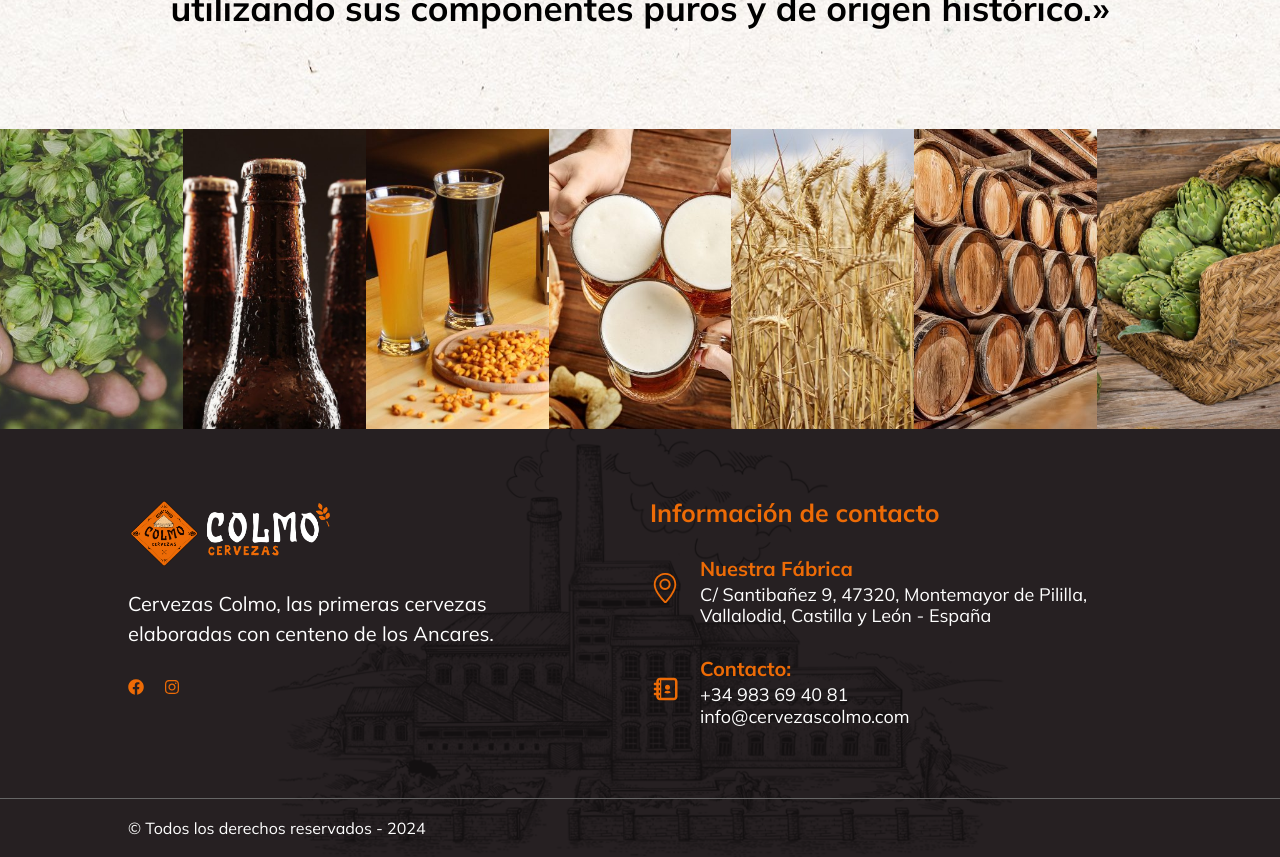
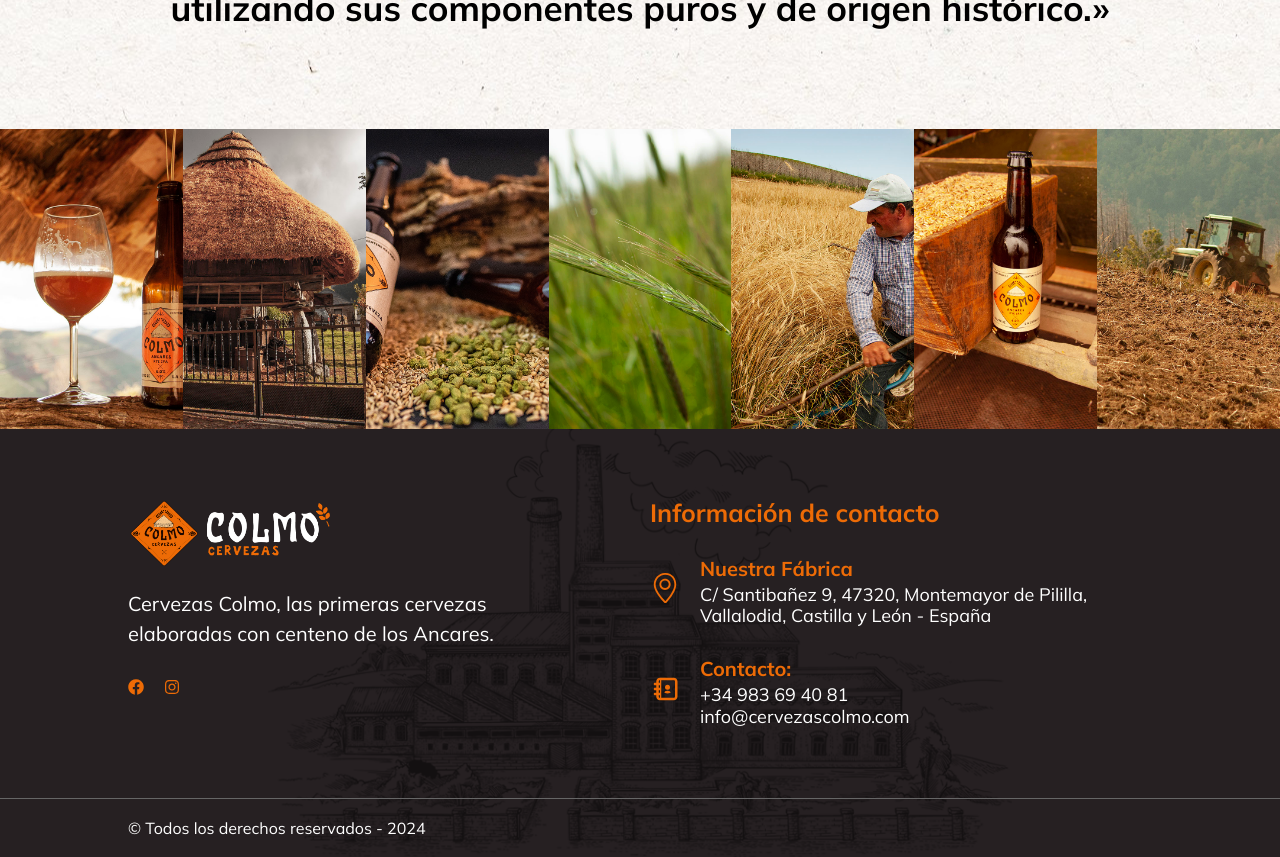
Before and after one commit to cristinaglezcoco/Front-Cervezas-Group, a React (Vite) app: page / in a window 1280 px wide. Shown: the part 4160-5017 px from the top of the page. Built offline with nearby package versions, Linux system fonts and the light colour scheme; no server answers; a web font is replaced by a local one.

Commit message:
iconos correctos en quienes somos y se eliminaron las flechas

```diff
--- a/src/components/shared/NavBarHeader.jsx
+++ b/src/components/shared/NavBarHeader.jsx
@@ -40,7 +40,7 @@
                 </Link>
               </li>
               <li>
-                <Link to={"/products-gallery"}>
+                <Link to={"/gallery"}>
                   <span>Galeria</span>
                 </Link>
               </li>
@@ -127,7 +127,7 @@
           </Link>
         </li>
         <li>
-          <Link to="/products-gallery">
+          <Link to="/gallery">
             <span>Galeria</span>
             <FaAngleRight />
           </Link>
--- a/src/pages/About/index.jsx
+++ b/src/pages/About/index.jsx
@@ -3,14 +3,14 @@
 import VideoSection from "../Home/VideoSection";
 import ProductProcessItem from "../Home/ProductProcessItem";
 import "./_about.scss";
+import Container from "../../components/shared/Container";
 
 function About() {
   return (
     <>
       <NavBarHeader title="Quienes Somos" />
-
+      <Container>
         <section className="container-about">
-
           <div className="hs-caro">
             <div className="hs-carousel-1">
               <div className="hs-car-icons">
@@ -18,7 +18,14 @@
                 <img src="/images/icon-detalle_5.png" alt="" />
               </div>
               <p>
-             «Nos propusimos transformar este rústico cereal de gran importancia en épocas pasadas en la alimentación y teitado (tejados de paja de centeno) <span className="orange-about">de las viviendas en estas zonas de alta montaña</span>, en cervezas identificadas con el territorio, deliciosas y únicas, debido a la pureza y origen de sus componentes.»
+                «Nos propusimos transformar este rústico cereal de gran
+                importancia en épocas pasadas en la alimentación y teitado
+                (tejados de paja de centeno){" "}
+                <span className="orange-about">
+                  de las viviendas en estas zonas de alta montaña
+                </span>
+                , en cervezas identificadas con el territorio, deliciosas y
+                únicas, debido a la pureza y origen de sus componentes.»
               </p>
             </div>
           </div>
@@ -26,13 +33,13 @@
           <div className="hs3-2">
             <ProductProcessItem
               image={"/images/about-icons-1.png"} //cambiar imagenes de todos
+              hideArrow={true}
               title={"Cultivo Autóctono"}
-            description={
-              "Siembra y cosecha de centeno autóctono con éxito."
-            }
+              description={"Siembra y cosecha de centeno autóctono con éxito."}
             />
             <ProductProcessItem
               image={"/images/about-icons-2.png"}
+              hideArrow={true}
               title={"Malteado Artesanal"}
               description={
                 "Elaboración propia de malta de centeno para cervezas únicas."
@@ -41,6 +48,7 @@
             <ProductProcessItem
               image={"/images/about-icons-3.png"}
               title={"Teitado Tradicional"}
+              hideArrow={true}
               description={
                 "Colmos obtenidos con destreza de la paja cultivada techan histórico hórreo."
               }
@@ -51,12 +59,13 @@
               description={
                 "Uso integral del grano y paja: cervezas artesanas, colmos teitados."
               }
+              hideArrow={true}
             />
           </div>
-
-        <VideoSection/>
-
         </section>
+        <div className="about-space"></div>
+      </Container>
+      <VideoSection />
 
       <Footer />
     </>
--- a/src/pages/Home/ImagesGallery.jsx
+++ b/src/pages/Home/ImagesGallery.jsx
@@ -1,27 +1,18 @@
 // CREAR CAJA DE IMAGEN ZOOM
 
 const images = [
-  "/images/gallery-home-1.jpg",
-  "/images/gallery-home-2.jpg",
-  "/images/gallery-home-3.jpg",
-  "/images/gallery-home-4.jpg",
-  "/images/gallery-home-5.jpg",
-  "/images/gallery-home-6.jpg",
-  "/images/gallery-home-7.jpg",
-  "/images/gallery-home-1.jpg",
-  "/images/gallery-home-2.jpg",
-  "/images/gallery-home-3.jpg",
-  "/images/gallery-home-4.jpg",
-  "/images/gallery-home-5.jpg",
-  "/images/gallery-home-6.jpg",
-  "/images/gallery-home-7.jpg",
-  "/images/gallery-home-1.jpg",
-  "/images/gallery-home-2.jpg",
-  "/images/gallery-home-3.jpg",
-  "/images/gallery-home-4.jpg",
-  "/images/gallery-home-5.jpg",
-  "/images/gallery-home-6.jpg",
-  "/images/gallery-home-7.jpg",
+  "/images/gallery-photo-1.jpg",
+  "/images/gallery-photo-2.jpg",
+  "/images/gallery-photo-3.jpg",
+  "/images/gallery-photo-4.jpg",
+  "/images/gallery-photo-5.jpg",
+  "/images/gallery-photo-6.jpg",
+  "/images/gallery-photo-7.jpg",
+  "/images/gallery-photo-8.jpg",
+  "/images/gallery-photo-9.jpg",
+  "/images/gallery-photo-10.jpg",
+  "/images/gallery-photo-11.jpg",
+  "/images/gallery-photo-12.jpg",
 ];
 const GalleryItem = ({ image }) => {
   return (
--- a/src/pages/Home/NavBarHome.jsx
+++ b/src/pages/Home/NavBarHome.jsx
@@ -76,7 +76,7 @@
             </Link>
           </li>
           <li>
-            <Link to={"/products-gallery"}>
+            <Link to={"/gallery"}>
               <span>Galeria</span>
             </Link>
           </li>
```
Also changed, not shown: public/images/about-icons-3.png. Lines whose indentation alone changed are shown as unchanged.
